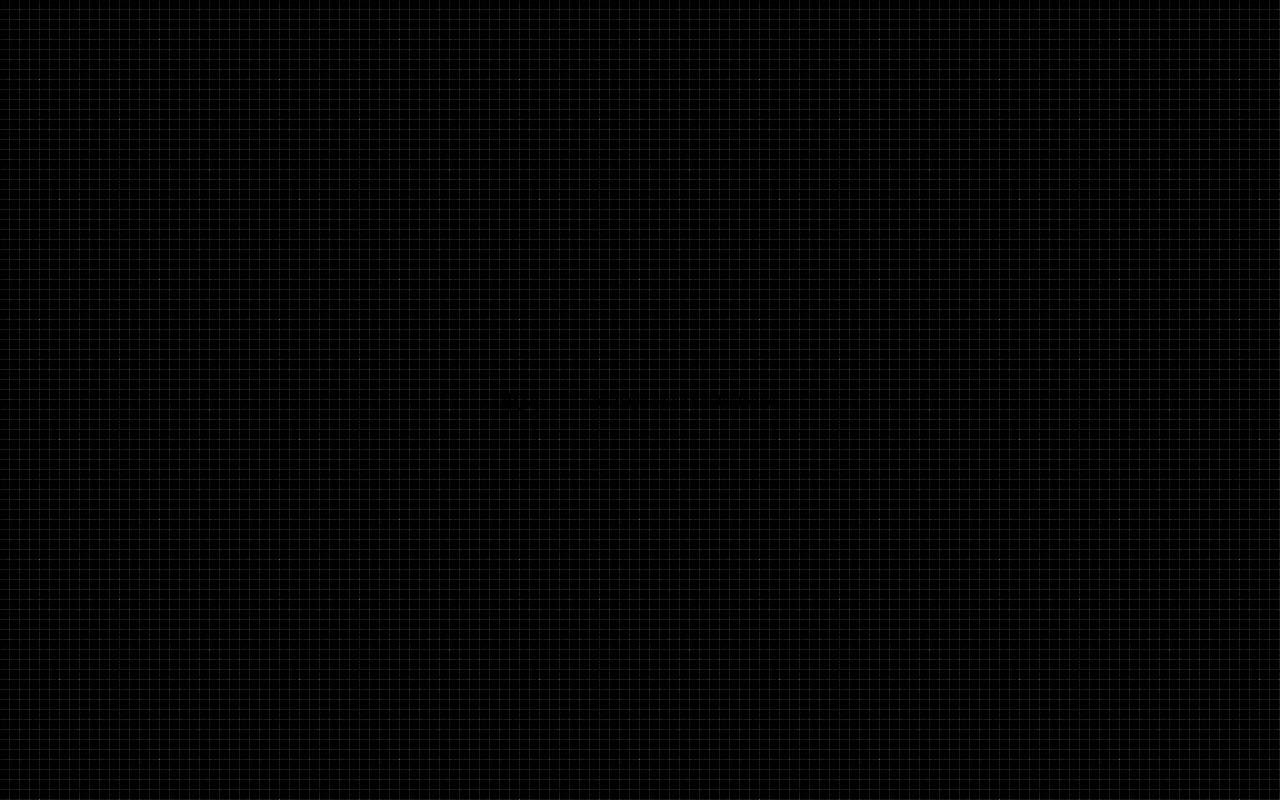
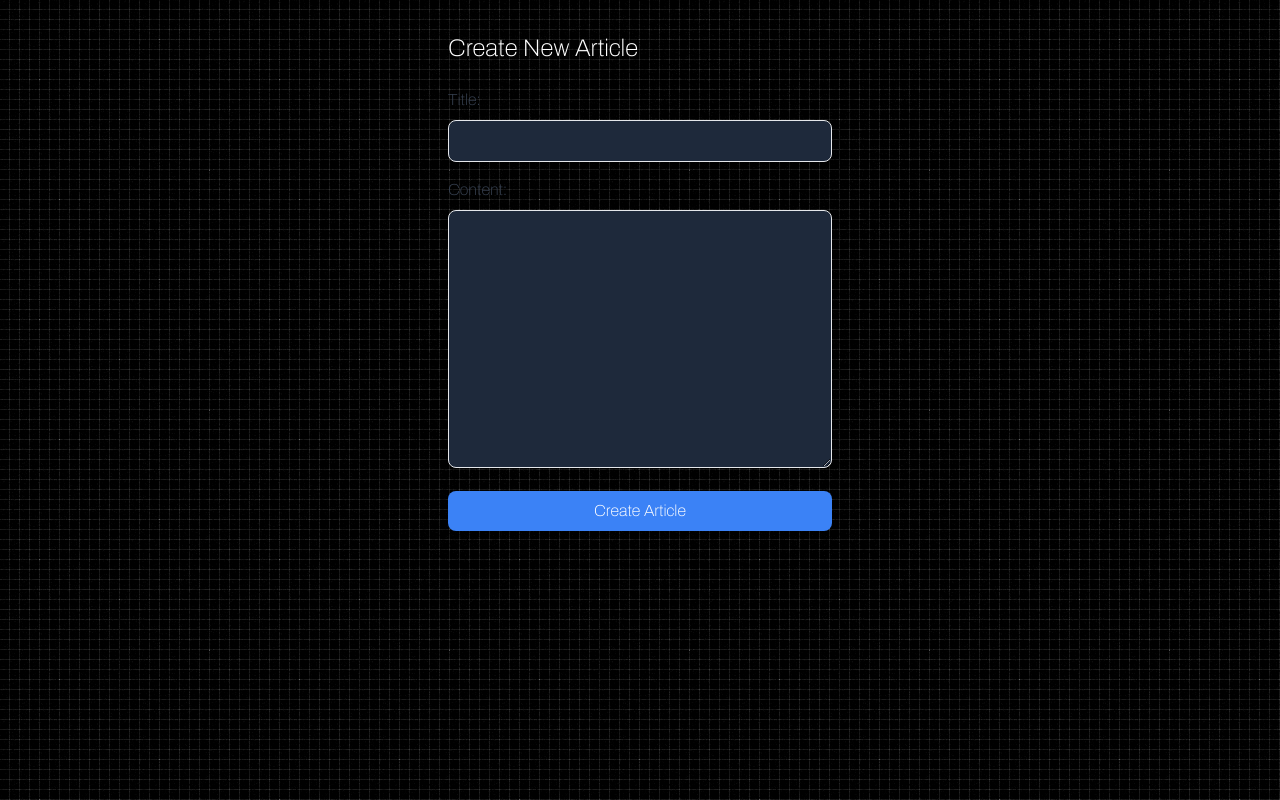
Before and after one commit to shimauma0312/TaNaRi-Chan, a Next.js app in the folder src/: page /dashboard/articles/register in a window 1280 px wide. Before the commit this address had no page. Built offline with nearby package versions, Linux system fonts and the light colour scheme.

Commit message:
新しい記事登録ページコンポーネントを追加し、記事作成機能を実装

```diff
--- /dev/null
+++ b/src/app/dashboard/articles/register/page.tsx
@@ -0,0 +1,89 @@
+"use client"
+
+import React, { useState } from "react"
+
+const RegisterArticlePage: React.FC = () => {
+  const [title, setTitle] = useState("")
+  const [content, setContent] = useState("")
+  const [authorId, setAuthorId] = useState("")
+
+  const handleSubmit = async (event: React.FormEvent) => {
+    event.preventDefault()
+
+    const newPost = {
+      title,
+      content,
+      author_id: authorId,
+    }
+
+    try {
+      const response = await fetch("/api/posts", {
+        method: "POST",
+        headers: {
+          "Content-Type": "application/json",
+        },
+        body: JSON.stringify(newPost),
+      })
+
+      if (response.ok) {
+        alert("Article created successfully!")
+        setTitle("")
+        setContent("")
+        setAuthorId("")
+      } else {
+        alert("Failed to create article.")
+      }
+    } catch (error) {
+      console.error("Error:", error)
+      alert("An error occurred while creating the article.")
+    }
+  }
+
+  return (
+    <div className="max-w-md mx-auto p-8 rounded-lg shadow-md">
+      <h1 className="text-2xl font-bold mb-6">Create New Article</h1>
+      <form onSubmit={handleSubmit}>
+        <div className="mb-4">
+          <label
+            htmlFor="title"
+            className="block text-gray-700 font-semibold mb-2"
+          >
+            Title:
+          </label>
+          <input
+            type="text"
+            id="title"
+            value={title}
+            onChange={(e) => setTitle(e.target.value)}
+            required
+            className="bg-slate-800 w-full px-3 py-2 border rounded-lg focus:outline-none"
+          />
+        </div>
+        <div className="mb-4">
+          <label
+            htmlFor="content"
+            className="block text-gray-700 font-semibold mb-2"
+          >
+            Content:
+          </label>
+          <textarea
+            id="content"
+            value={content}
+            onChange={(e) => setContent(e.target.value)}
+            required
+            rows={10} // ここで行数を指定
+            className="bg-slate-800 w-full px-3 py-2 border rounded-lg focus:outline-none"
+          />
+        </div>
+        <button
+          type="submit"
+          className="w-full bg-blue-500 text-white py-2 rounded-lg hover:bg-blue-700 focus:outline-none focus:ring-2 focus:ring-blue-500"
+        >
+          Create Article
+        </button>
+      </form>
+    </div>
+  )
+}
+
+export default RegisterArticlePage
```
